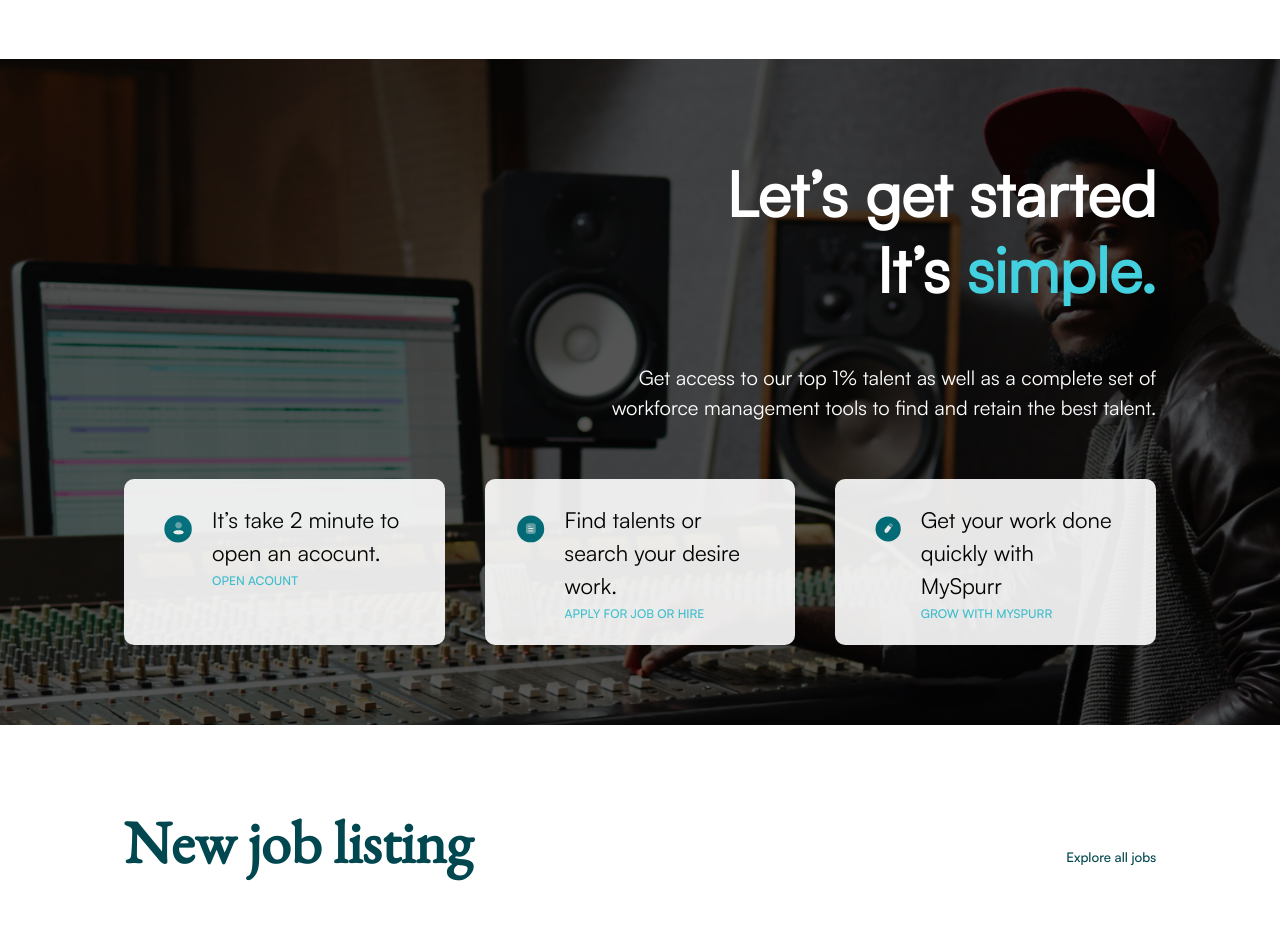
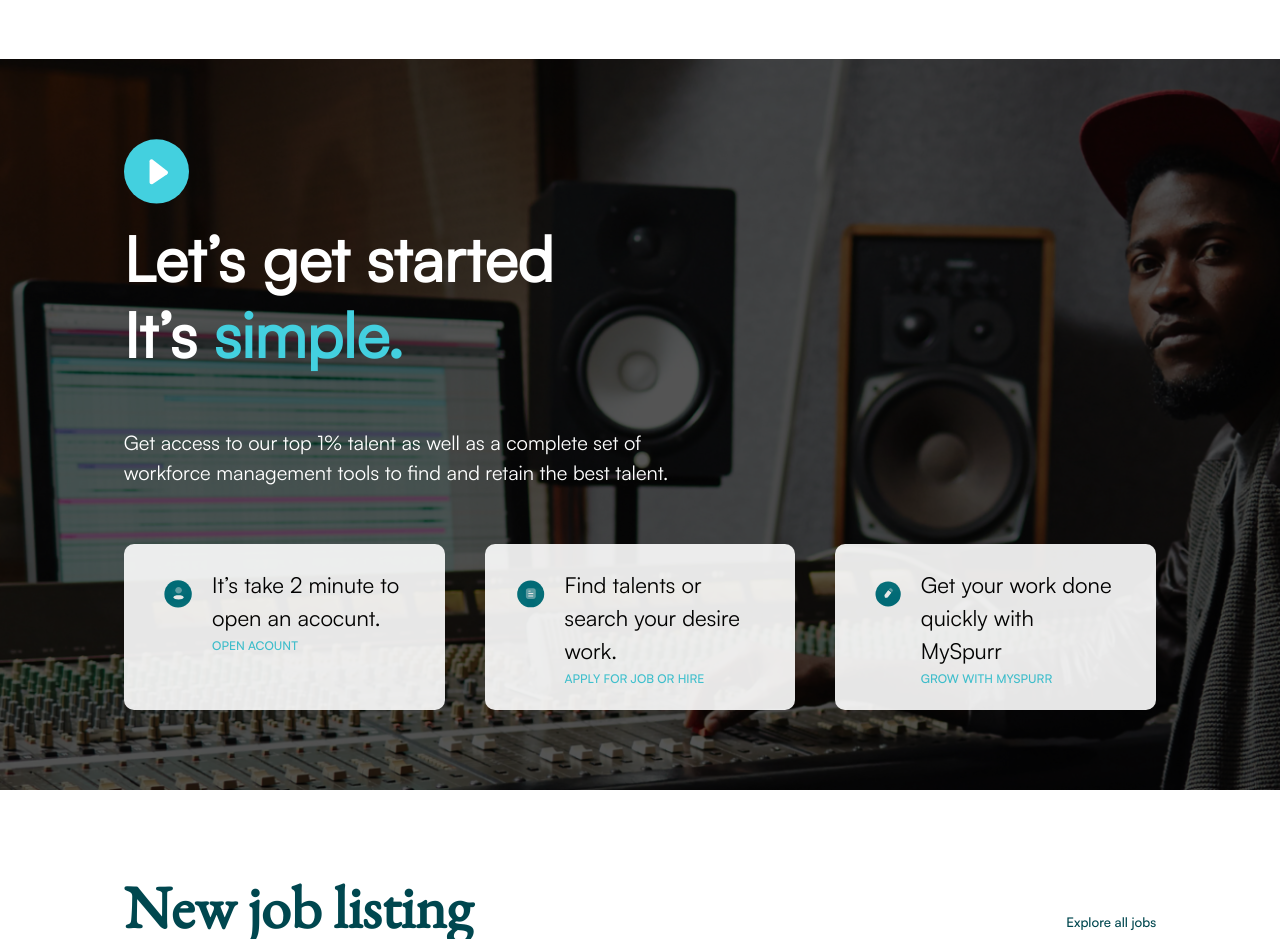
Before and after one commit to tobyakin/MySpurr-Landing-Page, a Vue app: page / in a window 1280 px wide. Shown: the part 3220-4159 px from the top of the page. Built offline with nearby package versions, Linux system fonts and the light colour scheme.

Commit message:
Docs: updated

```diff
--- a/src/components/Home/SectionThree.vue
+++ b/src/components/Home/SectionThree.vue
@@ -4,7 +4,7 @@
     :style="{ backgroundImage: `url(${image})` }"
   >
     <div class="container">
-      <!-- <svg
+      <svg
         width="65"
         height="65"
         viewBox="0 0 65 65"
@@ -16,8 +16,8 @@
           d="M25.5371 22.3224C25.5371 20.6555 27.4565 19.7201 28.7694 20.7471L43.2479 32.0736C44.3207 32.9129 44.259 34.5556 43.1263 35.3121L28.6478 44.981C27.3188 45.8685 25.5371 44.9159 25.5371 43.3178V22.3224Z"
           fill="white"
         />
-      </svg> -->
-      <div class="justify-end w-full items-end text-right mb-8 flex flex-col">
+      </svg>
+      <div class="justify-start w-full items-start mb-8 flex flex-col">
         <h2
           class="text-white text-[50px] lg:text-[62px] leading-[50px] lg:leading-[76px] font-Satoshi400 mt-2 lg:mt-4 mb-8"
         >
```
